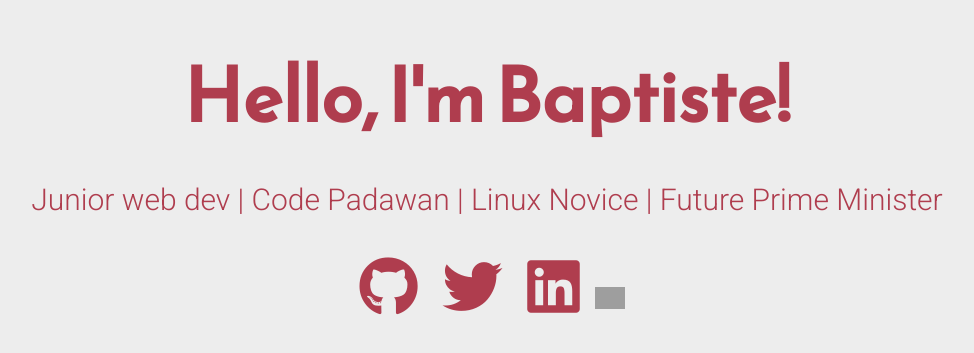
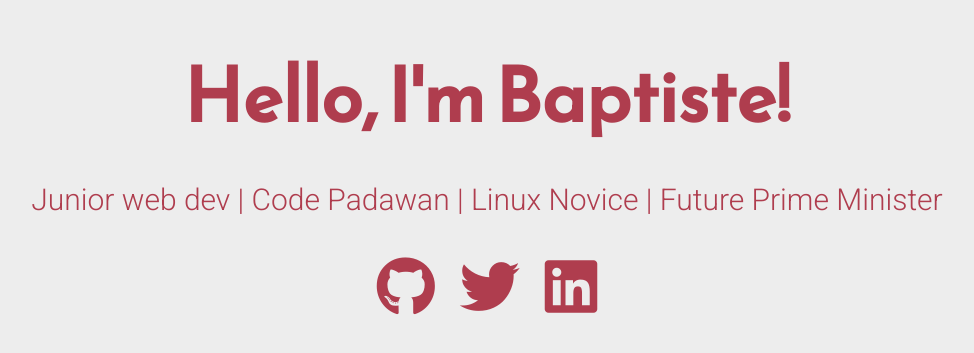
Before and after one commit to baptistefkt/baptistefkt.github.io, a plain HTML site: page index.html in a window 1280 px wide. Shown: the part 217-570 px from the top of the page, without its empty margins (153-1127 px from the left). Drawn offline with Linux system fonts and the light colour scheme; grey boxes are pictures that could not be loaded.

Commit message:
retrait devto

```diff
--- a/index.html
+++ b/index.html
@@ -32,7 +32,6 @@
 			<a target="_blank" href="https://github.com/baptistefkt"><i class="fab fa-github"></i></a>
 			<a target="_blank" href="https://twitter.com/FirketBaptiste"><i class="fab fa-twitter"></i></a>
 			<a target="_blank" href="https://www.linkedin.com/in/baptiste-firket-7b6334101"><i class="fab fa-linkedin"></i></a>
-			<a target="_blank" href="https://dev.to/baptistefkt"><img src="https://d2fltix0v2e0sb.cloudfront.net/dev-badge.svg" alt="Baptiste Firket's DEV Profile" height="30" width="30" /></a>
     </div>
 	</main>
 </body>
```
Also changed, not shown: css/styles.css (line endings or trailing spaces), 2 other files.
